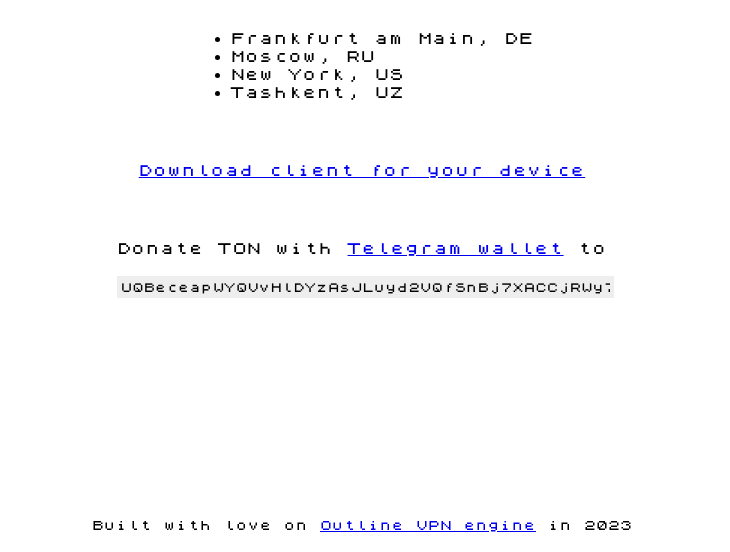
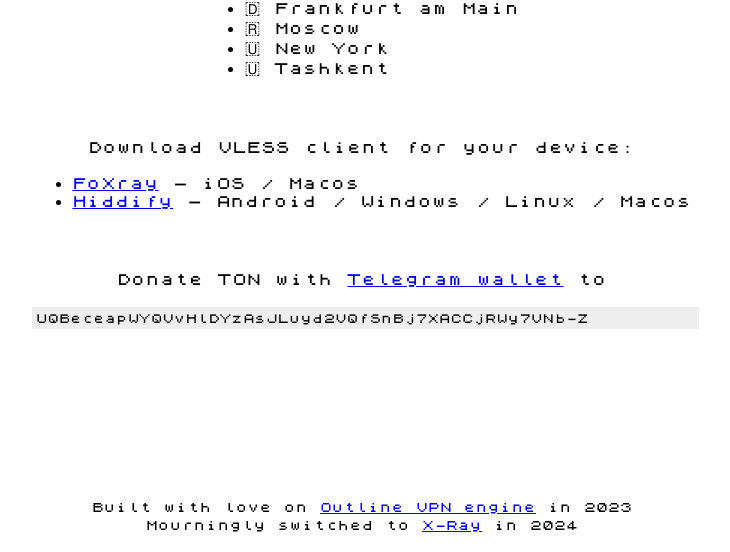
Before and after one commit to kugaevsky/0jo.in, a plain HTML site: page index.html in a window 1280 px wide. Shown: the part 248-800 px from the top of the page, without its empty margins (278-1008 px from the left). Drawn offline with Linux system fonts and the light colour scheme.

Commit message:
Replace Outline links with XRay

```diff
--- a/index.html
+++ b/index.html
@@ -24,14 +24,18 @@
         <div class="intro">
           <h1>Zero join VPN</h1>
           <ul>
-            <li>Frankfurt am Main, DE</li>
-            <li>Moscow, RU</li>
-            <li>New York, US</li>
-            <li>Tashkent, UZ</li>
+            <li>&#x1f1e9; Frankfurt am Main</li>
+            <li>&#x1f1f7; Moscow</li>
+            <li>&#x1f1fa; New York</li>
+            <li>&#x1f1fa; Tashkent</li>
           </ul>
         </div>
         <div class='client'>
-          <p><a href="https://getoutline.org/get-started/#step-3" target="blank">Download client for your device</a></p>
+          <p>Download VLESS client for your device:</p>
+          <ul>
+            <li><a href="https://apps.apple.com/us/app/foxray/id6448898396?platform=iphone" target="blank">FoXray</a> — iOS / Macos</li>
+            <li><a href="https://github.com/hiddify/hiddify-next/releases" target="blank">Hiddify</a> — Android / Windows / Linux / Macos</li>
+          </ul>
         </div>
         <div class='donations'>
           <p>Donate TON with <a href="https://t.me/wallet" target="blank">Telegram wallet</a> to</p>
@@ -40,7 +44,8 @@
         </div>
       </main>
       <footer class="footer">
-        <p><small>Built with love on <a href="https://getoutline.org/" target="blank">Outline VPN engine</a> in 2023</small></p>
+        <p><small>Built with love on <a href="https://getoutline.org/" target="blank">Outline VPN engine</a> in 2023<br/>
+          Mourningly switched to <a href="https://github.com/XTLS/Xray-core" target="blank">X-Ray</a> in 2024</small></p>
       </footer>
     </div>
   </body>
```
